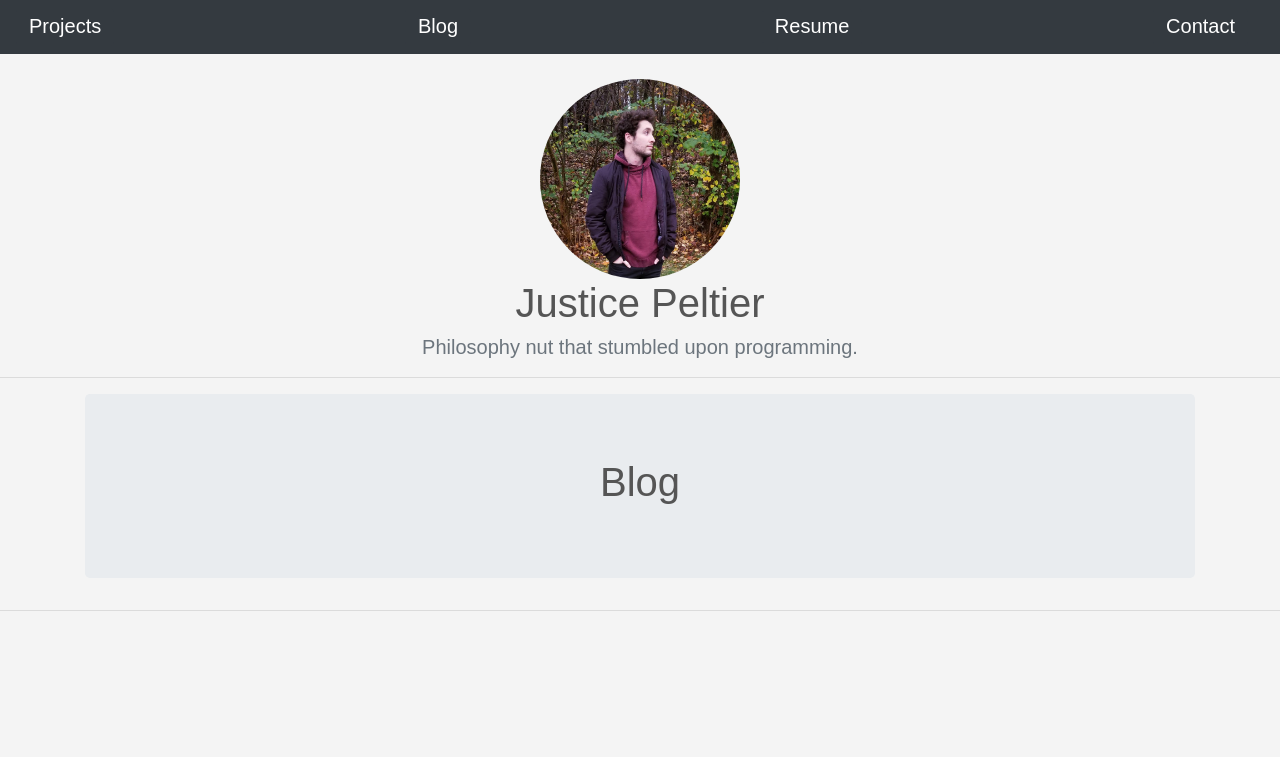
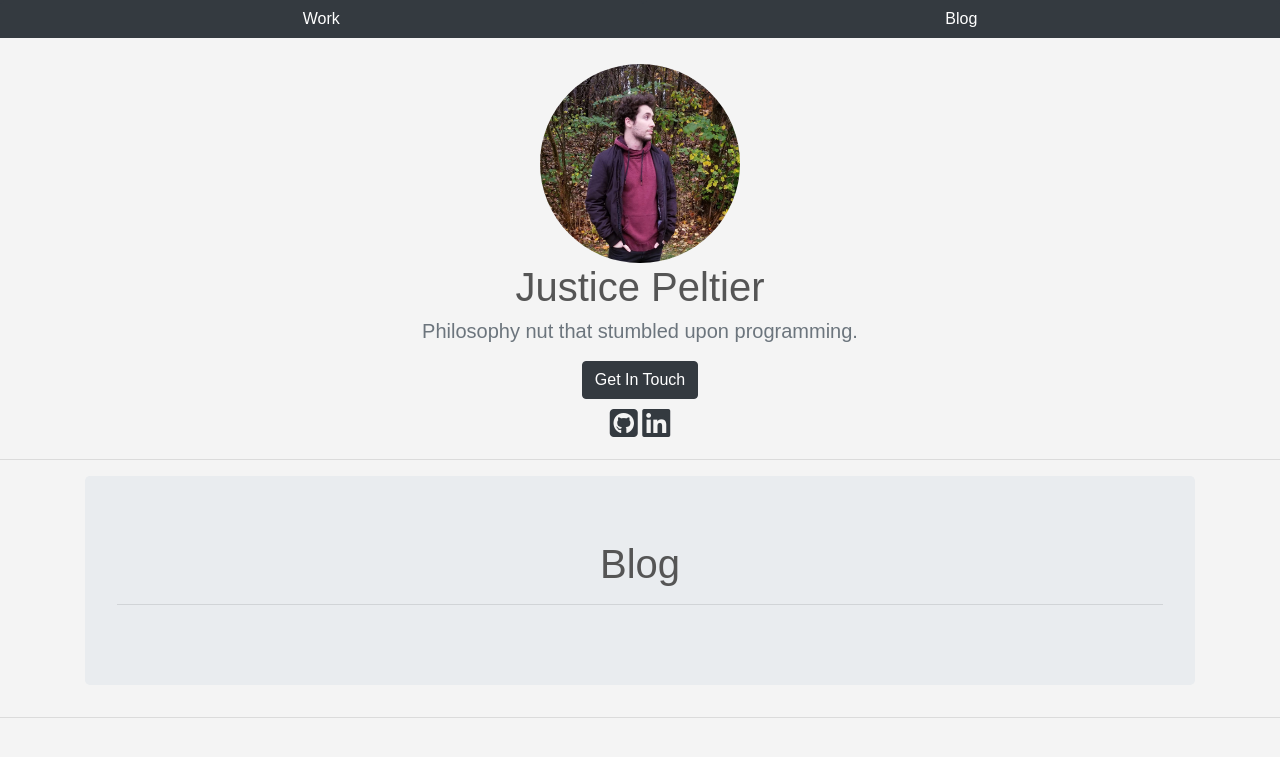
Before and after one commit to justice-rage/personal-website-roughdraft, a Django app: page /blog/ in a window 1280 px wide. Shown: the top 757 px of the page. Run offline with Django 3.2, Linux system fonts and the light colour scheme; data that the repository does not hold is empty; parts of the project's set-up code (start-up, migrations or seed data) failed here and were passed over; some libraries are stand-ins or nearby versions.

Commit message:
Added functional buttons
Added a contact, linkedin, and github button

```diff
--- a/django-project/templates/base.html
+++ b/django-project/templates/base.html
@@ -10,16 +10,18 @@
     <link rel="stylesheet" href="https://cdn.jsdelivr.net/npm/bootstrap@4.5.3/dist/css/bootstrap.min.css" integrity="sha384-TX8t27EcRE3e/ihU7zmQxVncDAy5uIKz4rEkgIXeMed4M0jlfIDPvg6uqKI2xXr2" crossorigin="anonymous">
     <!-- Personal CSS file -->
     <link rel="stylesheet" type ="text/css" href="{% static 'css/base.css' %}">
+    <!--Font Awesome 5-->
+    <script src="https://kit.fontawesome.com/94b5d0018e.js" crossorigin="anonymous"></script>
+    <!--//Font Awesome 5-->
 
     <meta name="viewport" content="width=device-width, initial-scale=1.0">
 
-    <nav class="navbar navbar-dark bg-dark">
+    <nav class="nav nav-pills nav-fill navbar-dark bg-dark">
       <!-- Navbar content -->
-      <a class="navbar-brand btn btn-dark" href="{% url 'projects:all_projects' %}">Projects</a>
-      <a class="navbar-brand btn btn-dark" href="{% url 'blog:blog_index' %}">Blog</a>
-      <a class="navbar-brand btn btn-dark" href="#">Resume</a>
-      <a class="navbar-brand btn btn-dark" href="#">Contact</a>
+      <a class="nav-item btn btn-dark" href="{% url 'projects:all_projects' %}">Work</a>
+      <a class="nav-item btn btn-dark" href="{% url 'blog:blog_index' %}">Blog</a>
     </nav>
+      <!-- //Navbar content -->
 
 </head>
 
@@ -32,10 +34,13 @@
           <img class="bd-img bd-img-lg featurette-image img-fluid mx-auto rounded-circle" src="{% static 'images/jpd_2019.png' %}" width="200" height="200" focusable="false" role="img" aria-label="Justice Peltier"><title>Justice Peltier</title><rect width="100%" height="100%" fill="#eee"/></img>
       </div>
       <!--//Profile Picture-->
-    <h1>Justice Peltier</h1>
-    <p class="lead text-muted">Philosophy nut that stumbled upon programming.</p>
-    <!--Insert Programming Symbols Here-->
-    <!--//Insert Programming Symbols Here-->
+      <h1>Justice Peltier</h1>
+      <p class="lead text-muted">Philosophy nut that stumbled upon programming.</p>
+      <a class="nav-item btn btn-dark" href="mailto:justice.douglas@hey.com">Get In Touch</a>
+    <div class="container my-2">
+      <a class="fab fa-github-square fa-2x" href="https://github.com/mr-justice" target="_blank" style="color: #343a40"></a>
+      <a class="fab fa-linkedin fa-2x" href="https://www.linkedin.com/in/justicedouglas/" target="_blank" style="color: #343a40"></a>
+    </div>
   </div>
 </section>
 <!--Introduction-->
--- a/django-project/templates/blog/blog_detail.html
+++ b/django-project/templates/blog/blog_detail.html
@@ -2,7 +2,7 @@
 {% block content %}
 
 <main role="main">
-    <div class="col-md-8 offset-md-2">
+    <div class="jumbotron col-md-8 offset-md-2">
         <h1>{{ post.title }}</h1>
         <small>
             {{ post.created_on.date }} |&nbsp;
--- a/django-project/templates/blog/blog_index.html
+++ b/django-project/templates/blog/blog_index.html
@@ -4,6 +4,7 @@
 <main role="main">
     <div class="jumbotron container">
         <h1 class="text-center">Blog</h1>
+        <hr>
         {% for post in posts %}
         <h2><a href="{% url 'blog:blog_detail' post.pk%}" class="text-dark">{{ post.title }}</a></h2>
         <small>
@@ -16,6 +17,7 @@
             {% endfor %}
         </small>
         <p>{{ post.body | slice:":400" }}...</p>
+        <hr>
         {% endfor %}
     </div>
 </main>
```
Also changed, not shown: django-project/templates/projects/projects_detail.html (+17 -12 lines), django-project/static/images/GitHub-Mark-32px.png (added), django-project/static/images/LI-In-Bug.png (added), django-project/static/images/real_python_basics.jpg (added).
